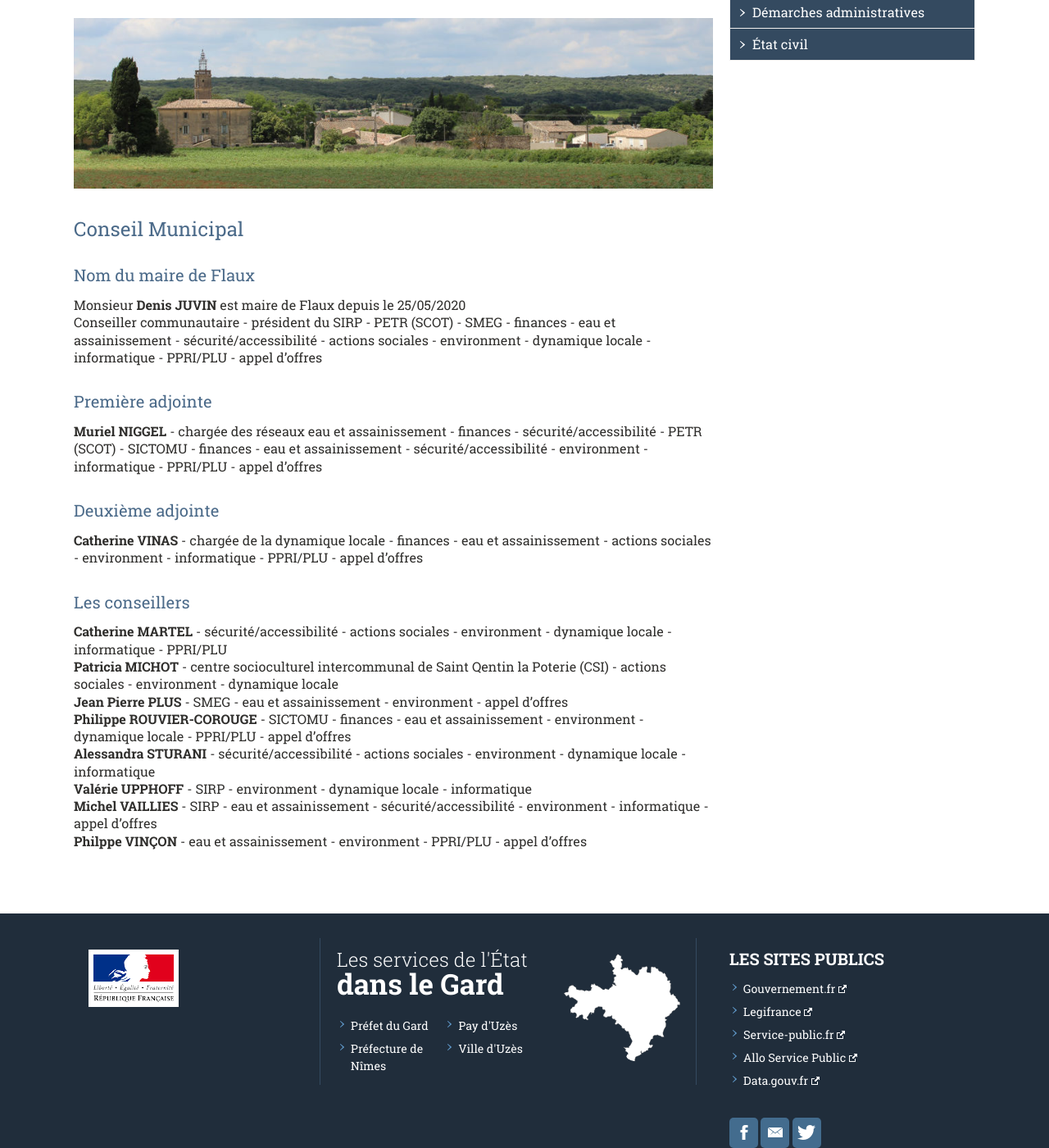
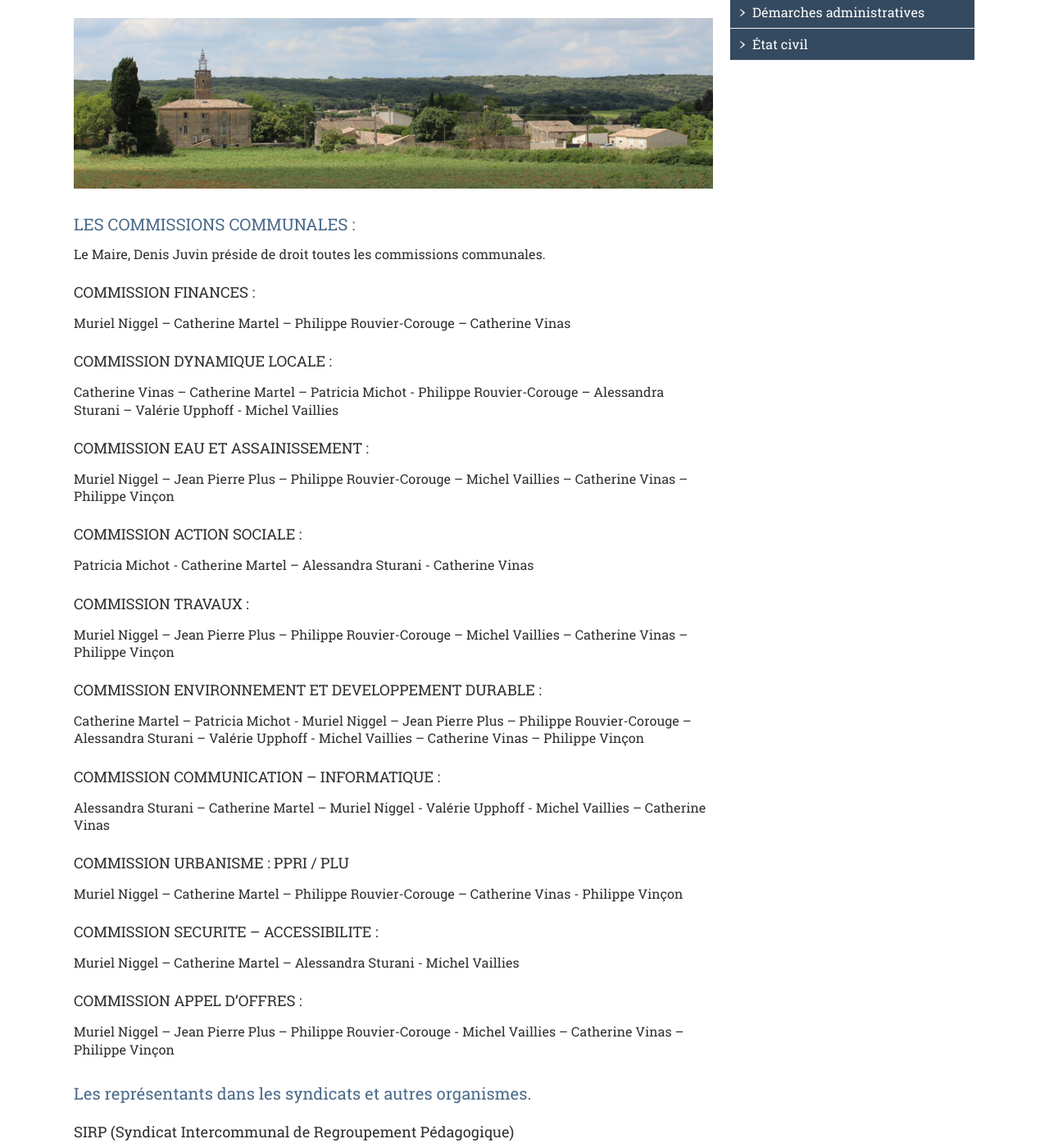
Before and after one commit to Flaux-Village/flaux-village.github.io, a Jekyll site: the page built from conseil.md, in a window 1280 px wide and 1400 px high, scrolled down 384 px. Shown: the whole window at 82% size. Built offline with Jekyll 4.4.1, drawn with Linux system fonts in a browser that asks for light colours; our own code applies the rules of GitHub Pages for plain Markdown files; some of the changed text lies outside the part shown.

Commit message:
Update conseil.md

```diff
--- a/conseil.md
+++ b/conseil.md
@@ -1,9 +1,9 @@
 ---
 layout: page
 titre: Le conseil | La mairie de Flaux
-description: Les conseillers et leurs responsabilités
+description: Les commissions communales
 keywords: mairie, commune, flaux, gard, conseil
-titre_page: Le conseil
+titre_page: Les commissions communales
 section: La mairie
 addresse_section: /mairie.html
 illustration: /assets/illustrations/940_250_Flauxbanner4_3596.jpg
@@ -20,27 +20,63 @@ menu_secondaire:
 ---
 
 
-# Conseil Municipal
+## LES COMMISSIONS COMMUNALES :<br>
+Le Maire, Denis Juvin préside de droit toutes les commissions communales. <br>
 
-## Nom du maire de Flaux
-Monsieur **Denis JUVIN** est maire de Flaux depuis le 25/05/2020<br/>
-Conseiller communautaire - président du SIRP - PETR (SCOT) - SMEG - finances - eau et assainissement - sécurité/accessibilité - actions sociales - environment - dynamique locale - informatique - PPRI/PLU - appel d'offres
+### COMMISSION FINANCES :<br>
+Muriel Niggel – Catherine Martel – Philippe Rouvier-Corouge – Catherine Vinas <br>
 
-## Première adjointe
-**Muriel NIGGEL** - chargée des réseaux eau et assainissement - finances - sécurité/accessibilité - PETR (SCOT) - SICTOMU - finances - eau et assainissement - sécurité/accessibilité - environment - informatique - PPRI/PLU - appel d'offres
+### COMMISSION DYNAMIQUE LOCALE :<br>
+Catherine Vinas – Catherine Martel – Patricia Michot - Philippe Rouvier-Corouge – Alessandra Sturani – Valérie Upphoff - Michel Vaillies<br>
+
+### COMMISSION EAU ET ASSAINISSEMENT :<br>
+Muriel Niggel – Jean Pierre Plus – Philippe Rouvier-Corouge – Michel Vaillies – Catherine Vinas – Philippe Vinçon <br>
+
+### COMMISSION ACTION SOCIALE :<br>
+Patricia Michot - Catherine Martel – Alessandra Sturani - Catherine Vinas<br>
+
+### COMMISSION TRAVAUX :<br>
+Muriel Niggel – Jean Pierre Plus – Philippe Rouvier-Corouge – Michel Vaillies – Catherine Vinas – Philippe Vinçon <br>
+
+### COMMISSION ENVIRONNEMENT ET DEVELOPPEMENT DURABLE :<br>
+ Catherine Martel – Patricia Michot - Muriel Niggel – Jean Pierre Plus – Philippe Rouvier-Corouge – Alessandra Sturani – Valérie Upphoff - Michel Vaillies – Catherine Vinas – Philippe Vinçon <br>
+
+### COMMISSION COMMUNICATION – INFORMATIQUE :<br>
+Alessandra Sturani – Catherine Martel – Muriel Niggel - Valérie Upphoff - Michel Vaillies –
+Catherine Vinas<br>
+
+### COMMISSION URBANISME : PPRI / PLU <br>
+Muriel Niggel – Catherine Martel – Philippe Rouvier-Corouge – Catherine Vinas - Philippe Vinçon<br>
+
+### COMMISSION SECURITE – ACCESSIBILITE :<br>
+Muriel Niggel – Catherine Martel – Alessandra Sturani - Michel Vaillies <br>
+
+### COMMISSION APPEL D'OFFRES :<br>
+Muriel Niggel – Jean Pierre Plus – Philippe Rouvier-Corouge - Michel Vaillies – Catherine Vinas – Philippe Vinçon <br>
 
 
-## Deuxième adjointe
-**Catherine VINAS** - chargée de la dynamique locale - finances - eau et assainissement - actions sociales - environment - informatique - PPRI/PLU - appel d'offres
+## Les représentants dans les syndicats et autres organismes.
 
+### SIRP (Syndicat Intercommunal de Regroupement Pédagogique)
+Titulaires: Juvin Denis, Upphoff Valérie, Vaillies Michel
+Suppléants: Niggel Muriel, Sturani Alessandra, Michot Patricia
 
-## Les conseillers
-**Catherine MARTEL** - sécurité/accessibilité - actions sociales - environment - dynamique locale - informatique - PPRI/PLU<br/>
-**Patricia MICHOT** - centre socioculturel intercommunal de Saint Qentin la Poterie (CSI) - actions sociales - environment - dynamique locale<br/>
-**Jean Pierre PLUS** - SMEG - eau et assainissement - environment - appel d'offres<br/>
-**Philippe ROUVIER-COROUGE** - SICTOMU - finances - eau et assainissement - environment - dynamique locale - PPRI/PLU - appel d'offres
-<br/>
-**Alessandra STURANI** - sécurité/accessibilité - actions sociales - environment - dynamique locale - informatique<br/>
-**Valérie UPPHOFF** - SIRP - environment - dynamique locale - informatique<br/>
-**Michel VAILLIES** - SIRP - eau et assainissement - sécurité/accessibilité - environment - informatique - appel d'offres<br/>
-**Philppe VINÇON** - eau et assainissement - environment - PPRI/PLU - appel d'offres<br/>
+### CCPU (Communauté de Communes Pays d'Uzes)
+Titulaires: Juvin Denis
+Suppléants: Niggel Muriel
+
+### SICTOMU (Syndicat Intercommunal de Collecte et de Traitement des Ordures Ménagères de l’Uzege)
+Titulaires: Rouvier-Corouge Philippe, Vinçon Philippe
+Suppléants: Vinas Catherine, Juvin Denis
+
+### CSI (Centre Social Intercommunal de Syndicat Intercommunal de Saint Quentin la Poterie)
+Titulaires: Michot Patricia
+Suppléants: Sturani Alessandra
+
+### SMEG (Syndicat Mixte d'Électrification du Gard)
+Titulaires: Juvin Denis, Plus Jean Pierre
+Suppléants: Niggel Muriel, Vinçon Philippe
+
+### CAUE  (Conseil d'Architecture, d'Urbanisme et de l' Environnement)
+Titulaires:  Vinçon Philippe
+Suppléants: Rouvier-Corouge Philippe
```
